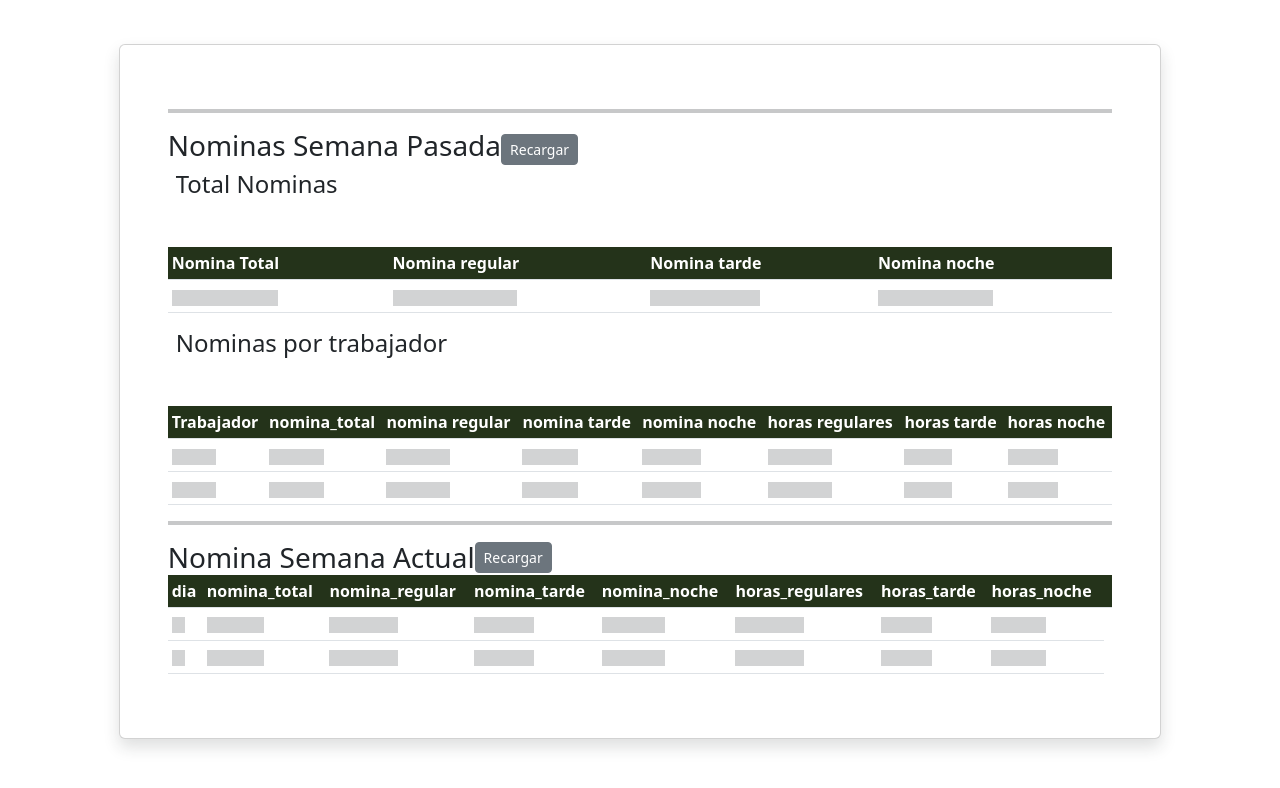
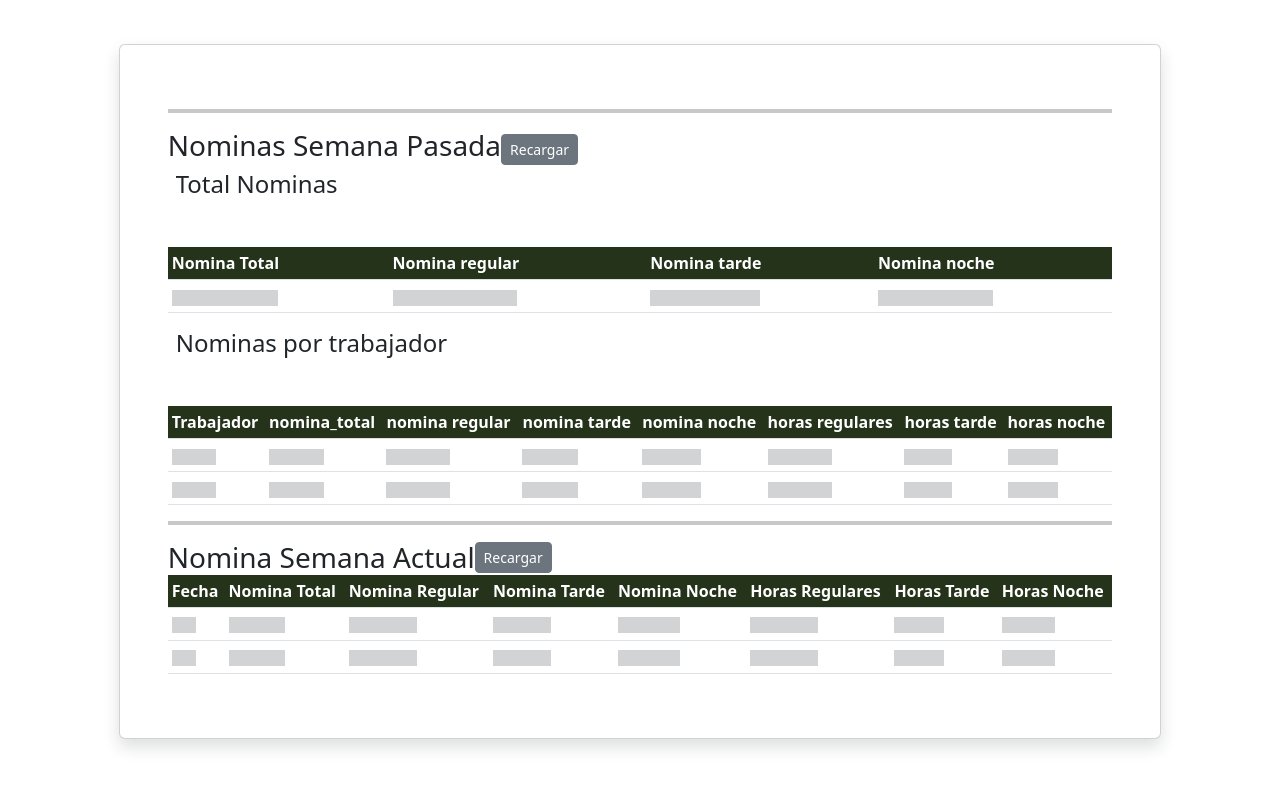
Before and after one commit to cuentaEscolar/papFinWeb, a website with bundled scripts: page Payroll.html in a window 1280 px wide. Shown: the part 72-860 px from the top of the page. Built offline with nearby package versions, Linux system fonts and the light colour scheme; no server answers.

Commit message:
polish 	modified:   Payroll.html 	new file:   fastrun.sh

```diff
--- a/Payroll.html
+++ b/Payroll.html
@@ -135,9 +135,17 @@
 		<table class="table table-sm" id="current-daily-payroll">
 		<thead class="table-custom">
 		<tr>
-		<th scope="col"> dia        </th><th scope="col"> nomina_total </th><th scope="col"> nomina_regular </th><th scope="col"> nomina_tarde </th><th scope="col"> nomina_noche </th><th scope="col"> horas_regulares </th><th scope="col"> horas_tarde </th><th scope="col"> horas_noche </th><th scope="col">
 
-		</tr>
+
+      <th scope="col"> Fecha </th>
+      <th scope="col"> Nomina Total </th>
+      <th scope="col"> Nomina Regular</th>
+      <th scope="col"> Nomina Tarde </th>
+      <th scope="col"> Nomina Noche</th>
+      <th scope="col"> Horas Regulares</th>
+      <th scope="col"> Horas Tarde </th>
+      <th scope="col"> Horas Noche</th>
+
 		</thead>
 		<tbody id="current-daily-payroll-body" >
 
```
Also changed, not shown: 1 other file.
